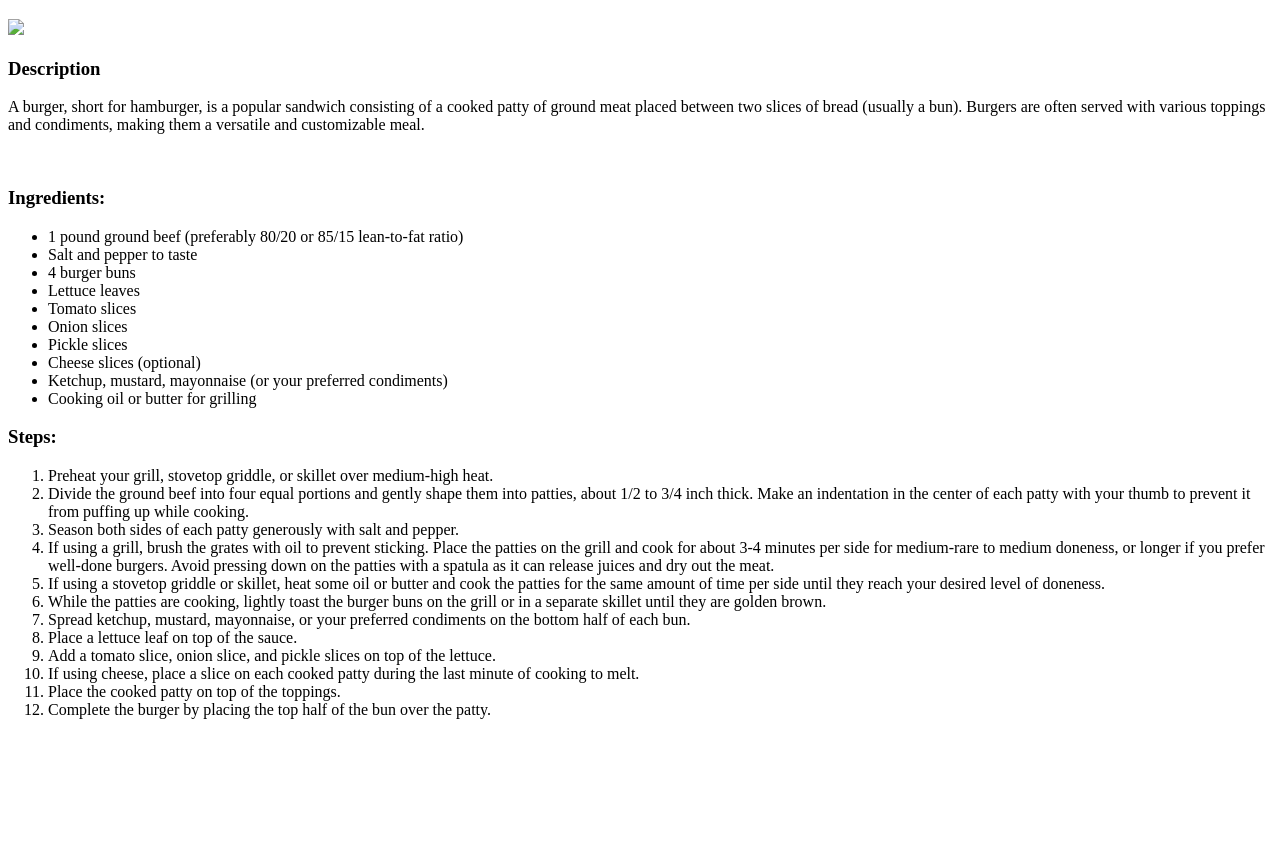
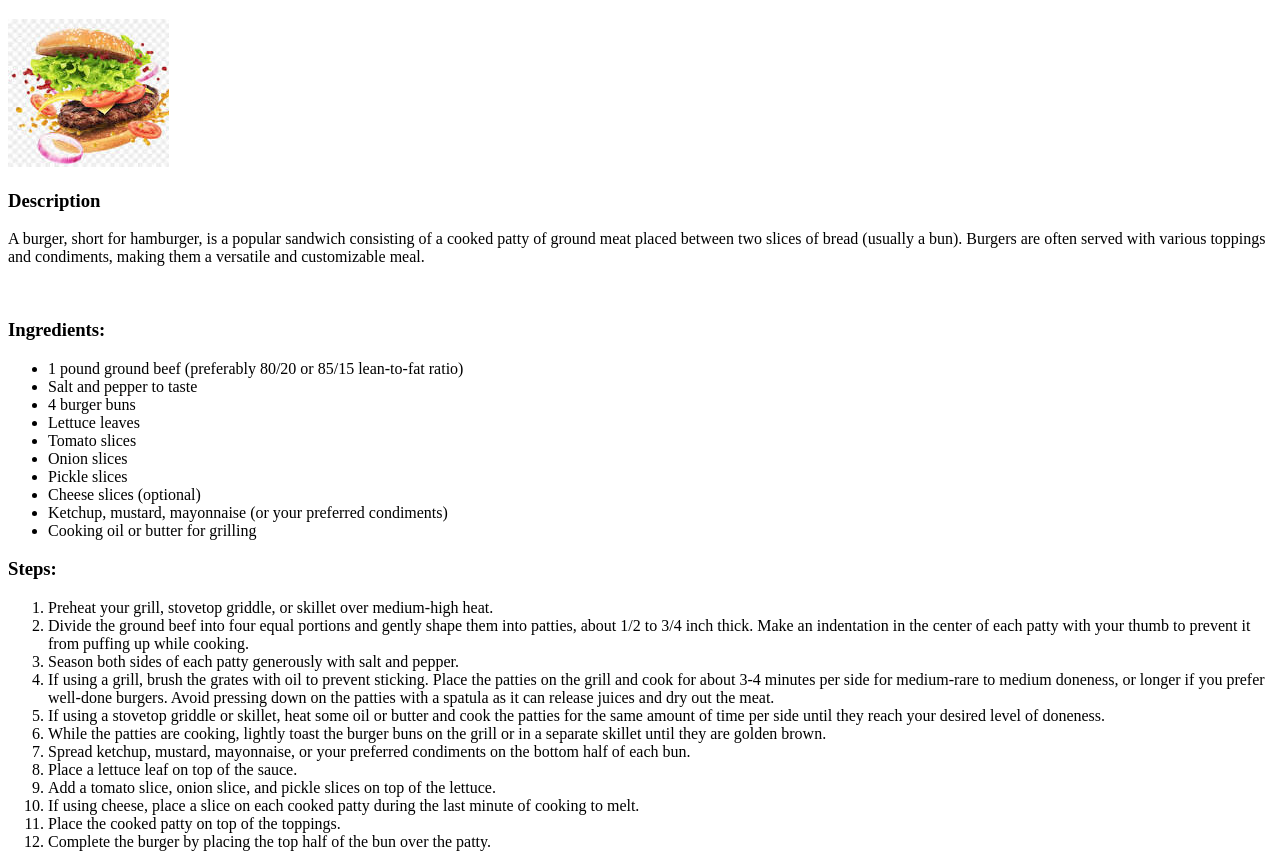
Before and after one commit to sonika1693/odin-recipes, a plain HTML site: page recipes/burger.html in a window 1280 px wide. Shown: the part 61-928 px from the top of the page. Before the commit the page ends 800 px from the top, so only its background shows below. Drawn offline with Linux system fonts and the light colour scheme.

Commit message:
Update burger.html
i correct image url

```diff
--- a/recipes/burger.html
+++ b/recipes/burger.html
@@ -7,7 +7,7 @@
 
   <body>
     <h1>Burger Recipe</h1>
-    <img src="images/burger.jpeg"/>
+    <img src="/images/burger.jpeg"/>
     <h3>Description</h3>
     <p>A burger, short for hamburger, is a popular sandwich consisting of a cooked patty of ground meat placed between two slices of bread (usually a bun). Burgers are often served with various toppings and condiments, making them a versatile and customizable meal.</p><br>
 
```
